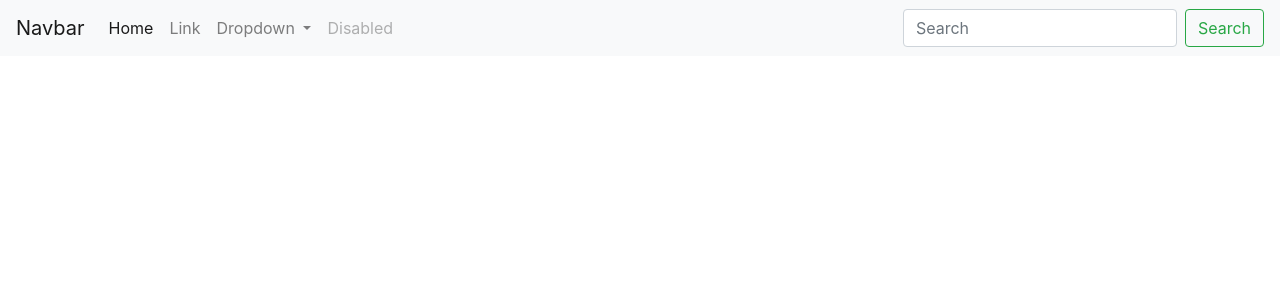
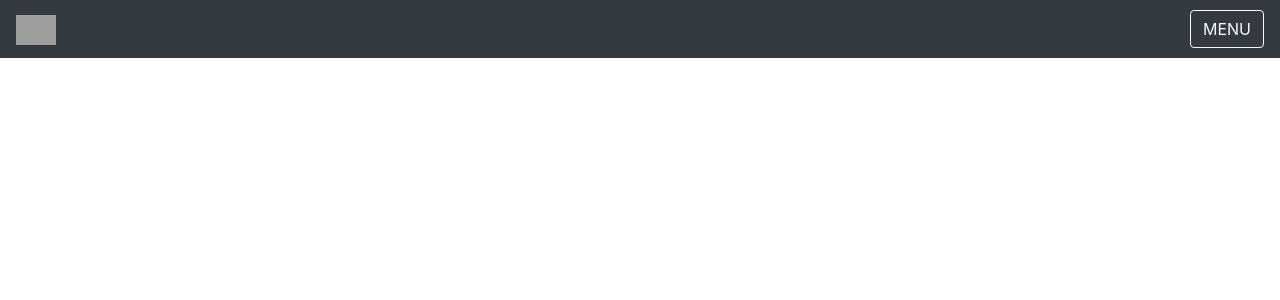
Before and after one commit to austin-morrow/austin-morrow, a Vue app: page /about in a window 1280 px wide. Shown: the top 300 px of the page. Built offline with nearby package versions, Linux system fonts and the light colour scheme; grey boxes are pictures that could not be loaded.

Commit message:
Getting overlay  menu setup

```diff
--- a/package.json
+++ b/package.json
@@ -8,6 +8,7 @@
   },
   "dependencies": {
     "bootstrap": "^4.6.0",
+    "bootstrap-icons": "^1.10.5",
     "vue": "^2.6.14",
     "vue-router": "^3.5.1"
   },
--- /dev/null
+++ b/src/components/Overlay.vue
@@ -0,0 +1,51 @@
+<template>
+  <div class="overlay">
+    <div class="overlay-content">
+      <button class="close-button" @click="closeOverlay">
+        <i class="bi bi-x-lg"></i>
+      </button>
+    </div>
+  </div>
+</template>
+
+<script>
+export default {
+  methods: {
+    closeOverlay() {
+      this.$emit('close'); // Emitting a 'close' event
+    }
+  }
+}
+</script>
+
+<style>
+.overlay {
+  position: fixed;
+  top: 0;
+  right: 0;
+  width: 100%;
+  height: 100%;
+  background-color: rgba(0, 0, 0, 0.5);
+  z-index: 9999;
+  display: flex;
+  align-items: flex-start;
+  justify-content: flex-end;
+  padding: 20px;
+}
+
+.overlay-content {
+  position: relative;
+}
+
+.close-button {
+  padding: 5px;
+  background-color: transparent;
+  border: none;
+  color: white;
+  font-size: 18px;
+  cursor: pointer;
+}
+
+
+
+</style>
--- a/src/layout/Header.vue
+++ b/src/layout/Header.vue
@@ -1,37 +1,40 @@
 <template>
-  <nav class="navbar navbar-expand-lg navbar-light bg-light">
-    <a class="navbar-brand" href="#">Navbar</a>
-    <button class="navbar-toggler" type="button" data-toggle="collapse" data-target="#navbarSupportedContent" aria-controls="navbarSupportedContent" aria-expanded="false" aria-label="Toggle navigation">
-      <span class="navbar-toggler-icon"></span>
-    </button>
+  <div>
+    <nav class="navbar navbar-expand-lg navbar-dark bg-dark">
+      <a class="navbar-brand" href="#">
+        <img src="/path/to/logo.png" alt="Logo" class="logo">
+      </a>
+      <div class="ml-auto">
+        <button class="btn btn-outline-light" @click="toggleOverlay">MENU</button>
+      </div>
+    </nav>
 
-    <div class="collapse navbar-collapse" id="navbarSupportedContent">
-      <ul class="navbar-nav mr-auto">
-        <li class="nav-item active">
-          <a class="nav-link" href="#">Home <span class="sr-only">(current)</span></a>
-        </li>
-        <li class="nav-item">
-          <a class="nav-link" href="#">Link</a>
-        </li>
-        <li class="nav-item dropdown">
-          <a class="nav-link dropdown-toggle" href="#" role="button" data-toggle="dropdown" aria-expanded="false">
-            Dropdown
-          </a>
-          <div class="dropdown-menu">
-            <a class="dropdown-item" href="#">Action</a>
-            <a class="dropdown-item" href="#">Another action</a>
-            <div class="dropdown-divider"></div>
-            <a class="dropdown-item" href="#">Something else here</a>
-          </div>
-        </li>
-        <li class="nav-item">
-          <a class="nav-link disabled">Disabled</a>
-        </li>
-      </ul>
-      <form class="form-inline my-2 my-lg-0">
-        <input class="form-control mr-sm-2" type="search" placeholder="Search" aria-label="Search">
-        <button class="btn btn-outline-success my-2 my-sm-0" type="submit">Search</button>
-      </form>
-    </div>
-  </nav>
-  </template>
+    <Overlay v-if="showOverlay" @close="toggleOverlay" />
+  </div>
+</template>
+
+<script>
+import Overlay from '../components/Overlay.vue';
+
+export default {
+  components: {
+    Overlay
+  },
+  data() {
+    return {
+      showOverlay: false
+    };
+  },
+  methods: {
+    toggleOverlay() {
+      this.showOverlay = !this.showOverlay;
+    },
+  }
+}
+</script>
+
+<style>
+.logo {
+  height: 30px; /* Adjust the height as per your logo's size */
+}
+</style>
--- a/src/main.js
+++ b/src/main.js
@@ -3,6 +3,7 @@ import App from './App.vue'
 import router from './router'
 import 'bootstrap'
 import 'bootstrap/dist/css/bootstrap.min.css'
+import "bootstrap-icons/font/bootstrap-icons.css";
 
 Vue.config.productionTip = false
 
```
Also changed, not shown: 1 other file (tests, documents, lock files or other folders).
